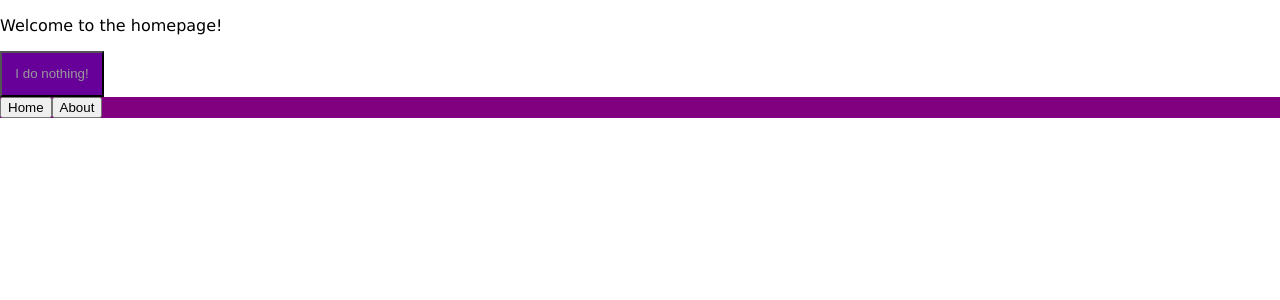
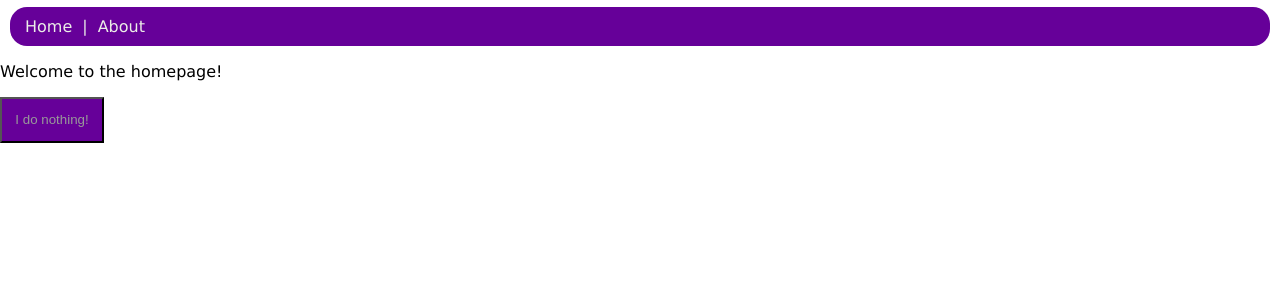
Before and after one commit to DabHands/museum-project, a React (Create React App) app in the folder frontend/: page / in a window 1280 px wide. Shown: the top 300 px of the page. Built offline with nearby package versions, Linux system fonts and the light colour scheme.

Commit message:
Add colour to the default theme

```diff
--- a/frontend/src/components/Home/Home.tsx
+++ b/frontend/src/components/Home/Home.tsx
@@ -1,11 +1,11 @@
 import React from 'react';
 import * as s from './Home.theme';
-import * as a from '../toolbox/AppBar'
+import { AppBar } from '../toolbox/AppBar'
 
 export const Home = () => {
     return <>
+        <AppBar />
         <p> Welcome to the homepage!</p>
         <s.HomeButton>I do nothing!</s.HomeButton>
-        <a.StyledAppBar />
     </>
 }
--- a/frontend/src/components/toolbox/AppBar.tsx
+++ b/frontend/src/components/toolbox/AppBar.tsx
@@ -2,28 +2,39 @@
 import React from 'react';
 import styled from 'styled-components';
 
-const AppBar = ({ className, children }: any) => {
+export const AppBar = ({ className, children }: any) => {
   return (
   <StyledDiv>
+
     <StyledSection>
-      <button aria-label="Home">Home</button>
+      <StyledSpan>Home</StyledSpan>
     </StyledSection>
+
+    <StyledSection>
+      <span>|</span>
+    </StyledSection>
+
     <StyledSection role="toolbar">
-      <button aria-label="About">About</button>
+      <span>About</span>
     </StyledSection>
+
   </StyledDiv>
   );
 };
 
 const StyledSection = styled.section`
-display: inline;
+  display: inline;
+  margin: 0px 5px 0px 5px;
 `;
 
 const StyledDiv = styled.div`
-background-color: purple;
+  background-color: ${props => props.theme.colours.MAIN};
+  color: ${props => props.theme.colours.LIGHT};
+  margin: 7px 10px 0px 10px;
+  padding: 10px;
+  border-radius: 17px;
 `;
 
-export const StyledAppBar = styled(AppBar)`
-color: palevioletred;
-font-weight: bold;
+const StyledSpan = styled.span`
+  font-family: ${props => props.theme.FONT_FAMILY};
 `;
--- a/frontend/src/themes/styled.d.ts
+++ b/frontend/src/themes/styled.d.ts
@@ -11,7 +11,8 @@ declare module 'styled-components' {
         colours: {
             MAIN: string,
             SECONDARY: string,
-            SHADING: string
+            SHADING: string,
+            LIGHT: string
         }
         BUTTON_TEXT: string;
         BUTTON_HOVER: string;
--- a/frontend/src/themes/theme.ts
+++ b/frontend/src/themes/theme.ts
@@ -8,7 +8,8 @@ export const defaultTheme: DefaultTheme = {
     colours: {
         MAIN: '#660099',
         SECONDARY: '#fbba25',
-        SHADING: '#999999'
+        SHADING: '#999999',
+        LIGHT: '#ecede8',
     },
 
     BUTTON_TEXT: '#FFFFFF',
```
